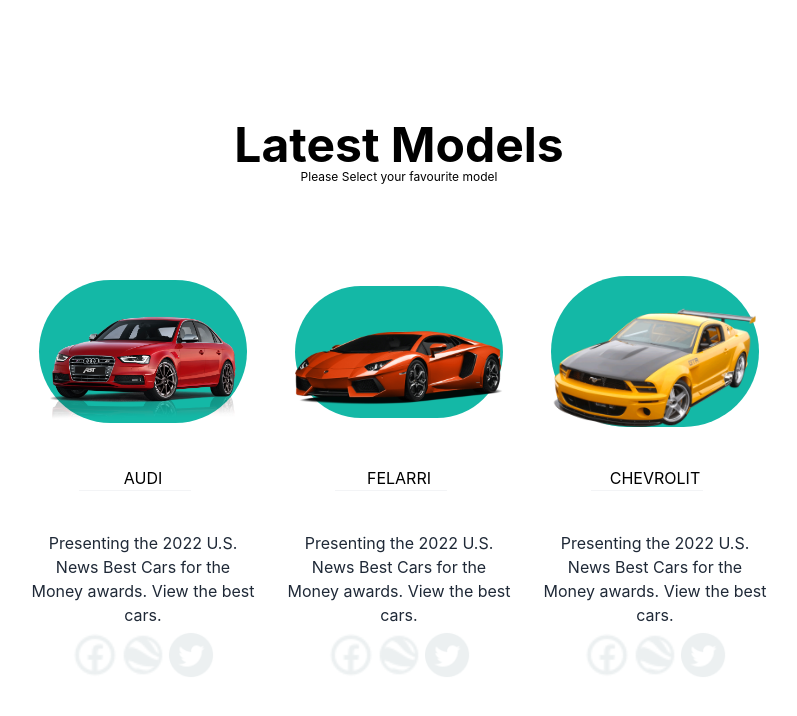
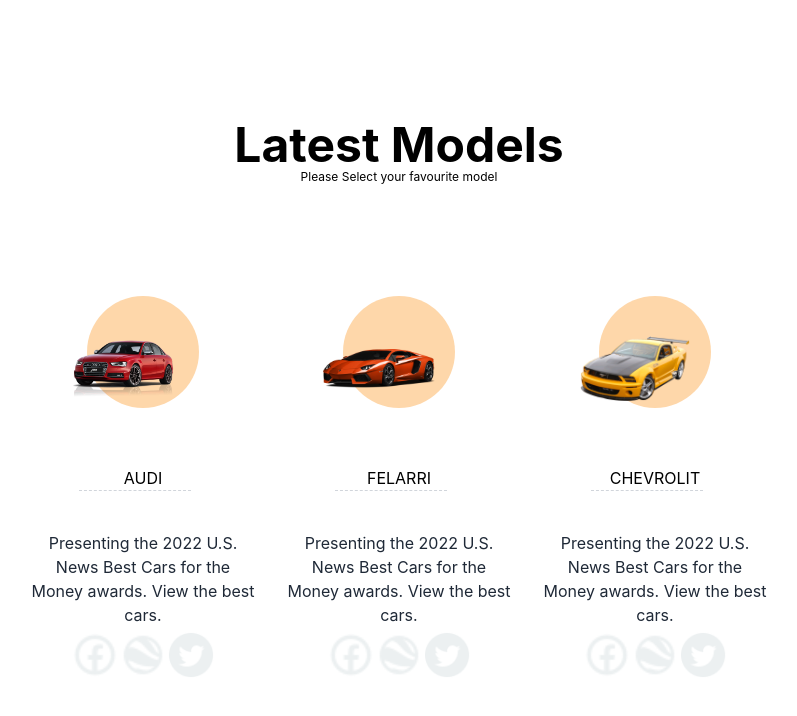
Before and after one commit to ReAliens/speedy-FE, a React (Create React App) app: page /main in a window 1280 px wide. Shown: the top 716 px of the page, without its empty margins (241-1038 px from the left). Built offline with nearby package versions, Linux system fonts and the light colour scheme.

Commit message:
update views for main page

```diff
--- a/src/components/Cards.js
+++ b/src/components/Cards.js
@@ -2,12 +2,16 @@
 
 const ItemCard = ({ prop }) => (
   <div className="grid grid-rows-2 gap-1 m-4 place-items-center w-56 pt-5">
-    <div className="bg-teal-500 rounded-full w-52 pt-8">
-      <img src={prop.image} className="w-64" alt="cover" />
+    <div className="bg-orange-200 relative flex justify-center items-center w-28 h-28 rounded-full">
+      <img
+        src={prop.image}
+        className="object-contain h-64 w-64 absolute right-5 top-[-55px]"
+        alt="cover"
+      />
     </div>
     <div>
       <h3 className="text-center pt-5">{prop.title}</h3>
-      <div class="flex-grow border-t border-gray-100 w-28 ml-12 p-5" />
+      <div class="flex-grow border-t border-gray-300 border-dashed w-28 ml-12 p-5" />
       <p className="text-center text-gray-800">{prop.description}</p>
     </div>
     <div className="icons flex flex-row justify-around h-12">
```
